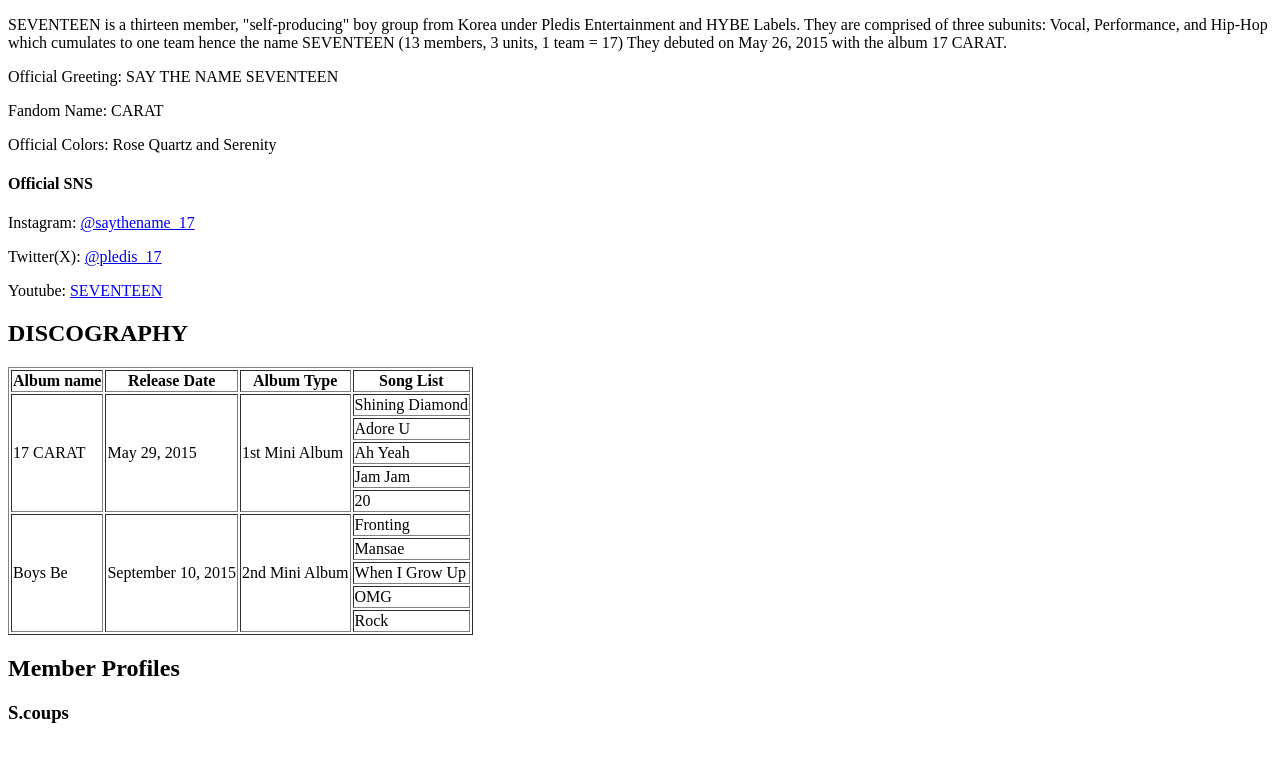
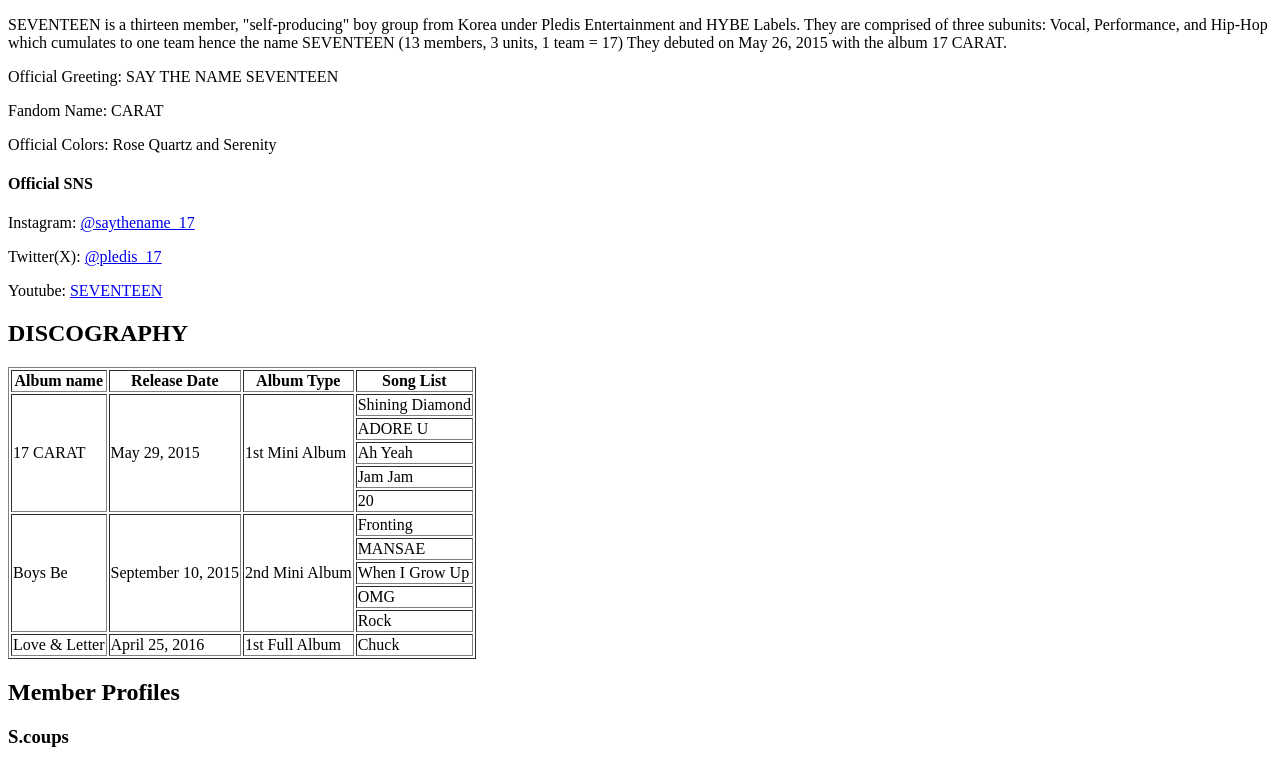
Before and after one commit to lml235/sandbox, a plain HTML site: page index.html in a window 1280 px wide. Shown: the part 105-871 px from the top of the page. Before the commit the page ends 847 px from the top, so only its background shows below. Drawn offline with Linux system fonts and the light colour scheme.

Commit message:
Update index.html

```diff
--- a/index.html
+++ b/index.html
@@ -36,7 +36,7 @@
                 <td>Shining Diamond</td>
             </tr>
                 <tr>
-                    <td>Adore U</td>
+                    <td>ADORE U</td>
                 </tr>
                 <tr>
                     <td>Ah Yeah</td>
@@ -55,7 +55,7 @@
                 <td>Fronting</td>
             </tr>
                 <tr>
-                    <td>Mansae</td>
+                    <td>MANSAE</td>
                 </tr>
                 <tr>
                     <td>When I Grow Up</td>
@@ -66,6 +66,13 @@
                 <tr>
                     <td>Rock</td>
                 </tr>
+
+            <tr>
+                <td rowspan="10">Love & Letter</td>
+                <td rowspan="10">April 25, 2016</td>
+                <td rowspan="10">1st Full Album</td>
+                <td>Chuck</td>
+            </tr>
 
 
 
```
